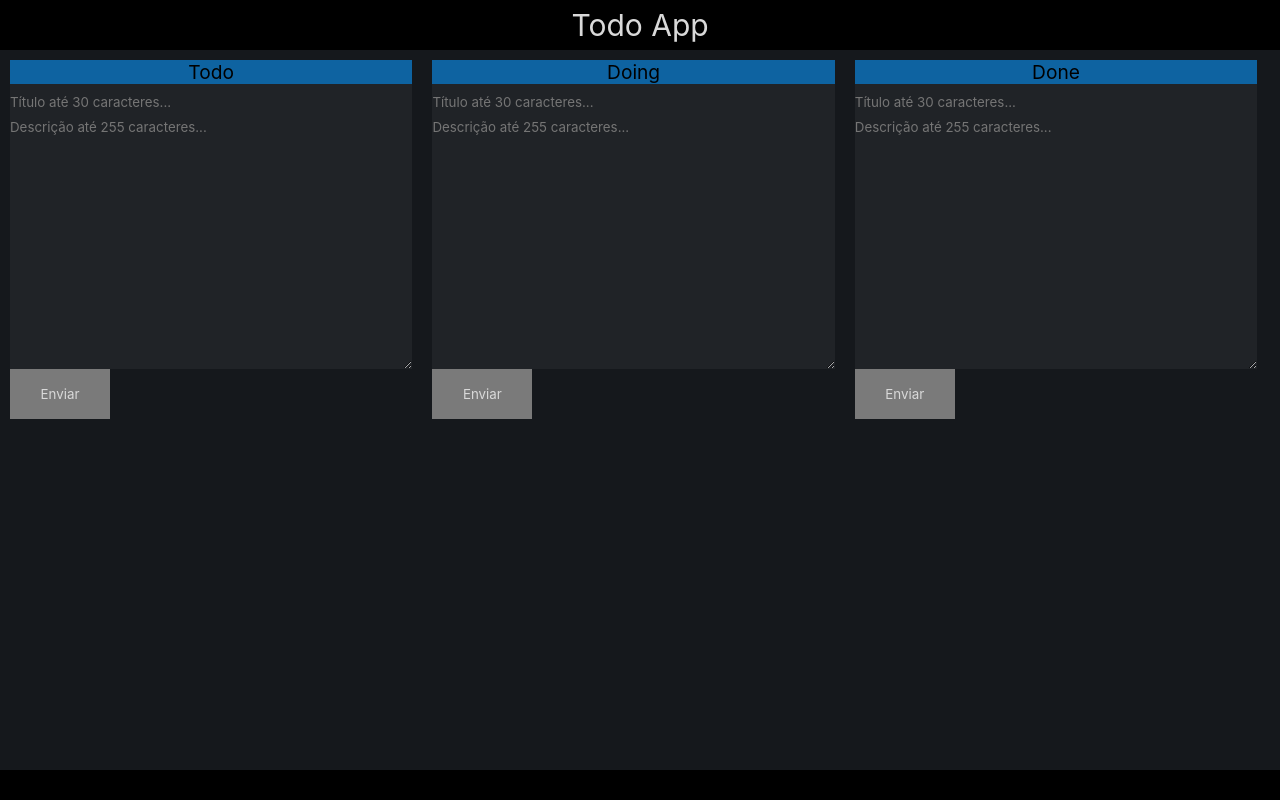
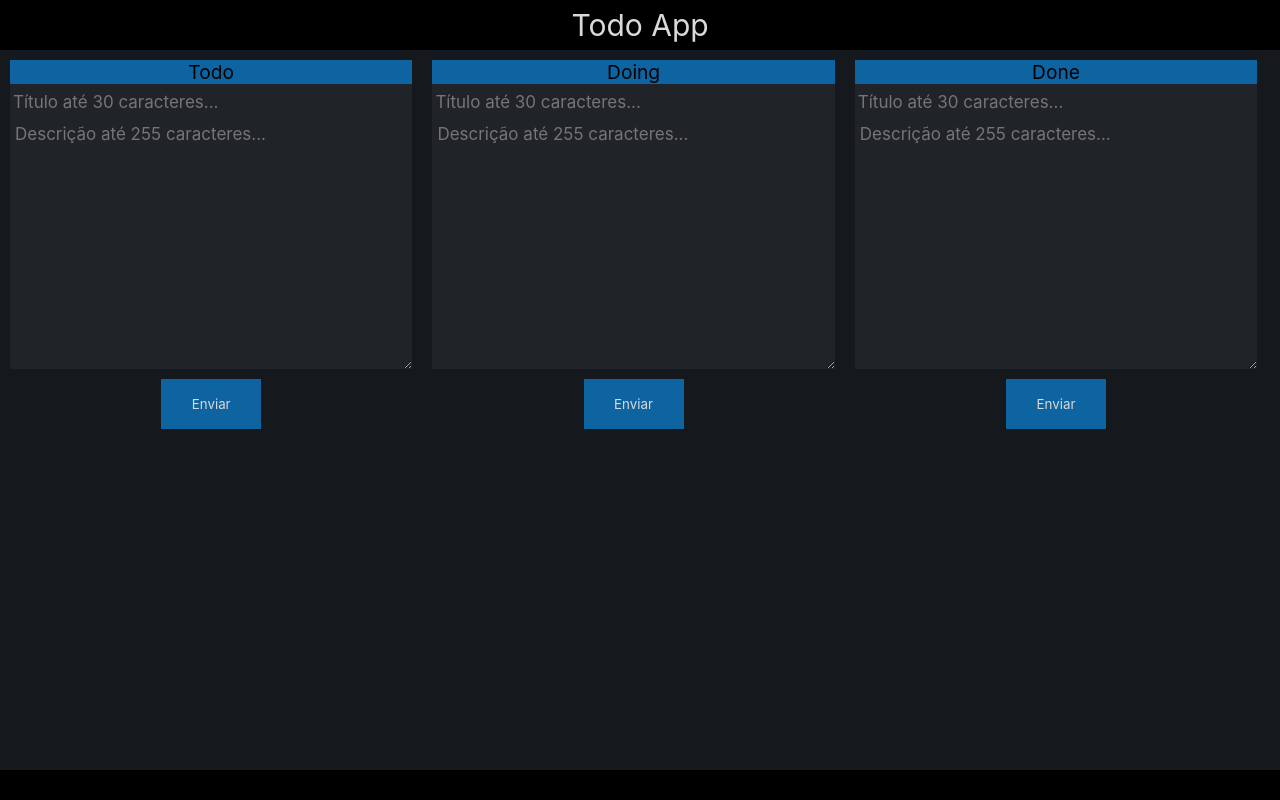
Before and after one commit to gabrielnavas/todo_frontend, a React (Create React App) app: page / in a window 1280 px wide. Built offline with nearby package versions, Linux system fonts and the light colour scheme; the HTML template or start-up script is replaced by a standard one.

Commit message:
bug form not validator adjusted

```diff
--- a/src/components/form-new-todo/index.tsx
+++ b/src/components/form-new-todo/index.tsx
@@ -9,6 +9,7 @@ import {
   Container,
   InputText,
   InputTextArea,
+  ButtonArea,
   ButtonSend,
   ErrorsContainer,
   Error,
@@ -23,20 +24,40 @@ const FormNewTodo = ({todoAreaID}: FormNewTodoProps) => {
   const dispatch = useDispatch()
   const [title, setTitle] = useState('')
   const [description, setDescription] = useState('')
-  const [errors, setErrors] = useState<string[]>([])
+  const [errors, setErrors] = useState([] as string[])
 
-  const handleSendTodoItem = useCallback( (todoItem: TodoData) => {
-    if( !title.trim()) setErrors([...errors, 'Título não pode ser vazio!'])
-    if( title.trim().length < 3) setErrors([...errors, 'Título está muito pequeno!'])
-    if( title.trim().length > 30) setErrors([...errors, 'Título está muito grande!'])
-    if( !description.trim()) setErrors([...errors, 'Descrição não pode ser vazia!'])
-    if( description.trim().length > 255) setErrors([...errors, 'Descrição está muito grande!'])
-    if(errors.length > 0) return
-
+  const handleSendTodoItem = useCallback( (event: React.MouseEvent<HTMLButtonElement, MouseEvent>): void => {
+    event.preventDefault()
+    const todoItem = {
+      id: uuid(),
+      description,
+      title,
+      todoAreaID
+    } as TodoData
+    const errorsForm = [] as string[]
+    if( !title.trim()) {
+      errorsForm.push('Título não pode ser vazio!')
+    }
+    if( title.trim().length < 3) {
+      errorsForm.push('Título está muito pequeno!')
+    }
+    if( title.trim().length > 30) {
+      errorsForm.push('Título está muito grande!')
+    }
+    if( !description.trim()) {
+      errorsForm.push('Descrição não pode ser vazia!')
+    }
+    if( description.trim().length > 255) {
+      errorsForm.push('Descrição está muito grande!')
+    }
+    if(errorsForm.length > 0) {
+      setErrors(errorsForm)
+      return
+    }
     dispatch(actions.insertOneTodoItem({todoItem}))
     setDescription('')
     setTitle('')
-  }, [description, errors, title])
+  }, [description, title, dispatch, todoAreaID])
 
 
   return (
@@ -56,12 +77,9 @@ const FormNewTodo = ({todoAreaID}: FormNewTodoProps) => {
           errors.length > 0 && errors.map( (error, index) => <Error key={index}>{error}</Error>)
         }
       </ErrorsContainer>
-      <ButtonSend onClick={e => { e.preventDefault(); handleSendTodoItem({
-        id: uuid(),
-        description,
-        title,
-        todoAreaID
-      })}}>Enviar</ButtonSend>
+      <ButtonArea>
+        <ButtonSend onClick={e => handleSendTodoItem(e)}>Enviar</ButtonSend>
+      </ButtonArea>
     </Container>
   )
 }
--- a/src/components/form-new-todo/styles.ts
+++ b/src/components/form-new-todo/styles.ts
@@ -11,6 +11,17 @@ export const InputText = styled.input`
   height: 35px;
   background: var(--gray);
   outline: none;
+  font-size: 17px;
+  padding: 3px;
+
+  &:hover {
+    padding:1.5px;
+    border: 1.5px solid var(--blue-light-hover);
+  }
+  &:focus {
+    padding: 0.6px;
+    border: 2.4px solid var(--blue-light-hover);
+  }
 `
 
 export const InputTextArea = styled.textarea`
@@ -18,18 +29,49 @@ export const InputTextArea = styled.textarea`
   max-height: 400px;
   height: 250px;
   background: var(--gray);
+  outline: none;
+  font-size: 17px;
+  padding: 5px;
+
+  &:hover {
+    padding: 3.5px;
+    border: 1.5px solid var(--blue-light-hover);
+  }
+  &:focus {
+    padding: 2.6px;
+    border: 2.4px solid var(--blue-light-hover);
+  }
 `
 
 export const ButtonSend = styled.button`
   height: 50px;
   width: 100px;
-  background: var(--gray-light);
+  background: var(--blue-dark);
+  cursor: pointer;
+  outline: none;
+
+  &:hover {
+    background: var(--blue-dark-hover);
+  }
+  &:active {
+    background: var(--green);
+  }
+`
+
+export const ButtonArea = styled.div`
+  display: flex;
+  justify-content: center;
+  align-items: center;
 `
 
 export const ErrorsContainer = styled.div`
+  display: flex;
+  flex-direction: column;
+  padding: 5px 0 5px 7px;
 
 `
 
 export const Error = styled.span`
-
+  padding: 3px 0;
+  color: var(--red)
 `
--- a/tsconfig.json
+++ b/tsconfig.json
@@ -19,7 +19,8 @@
     "resolveJsonModule": true,
     "isolatedModules": true,
     "noEmit": true,
-    "jsx": "react-jsx"
+    "jsx": "react-jsx",
+    "sourceMap": true
   },
   "include": [
     "src"
```
Also changed, not shown: 1 other file (tests, documents, lock files or other folders).
